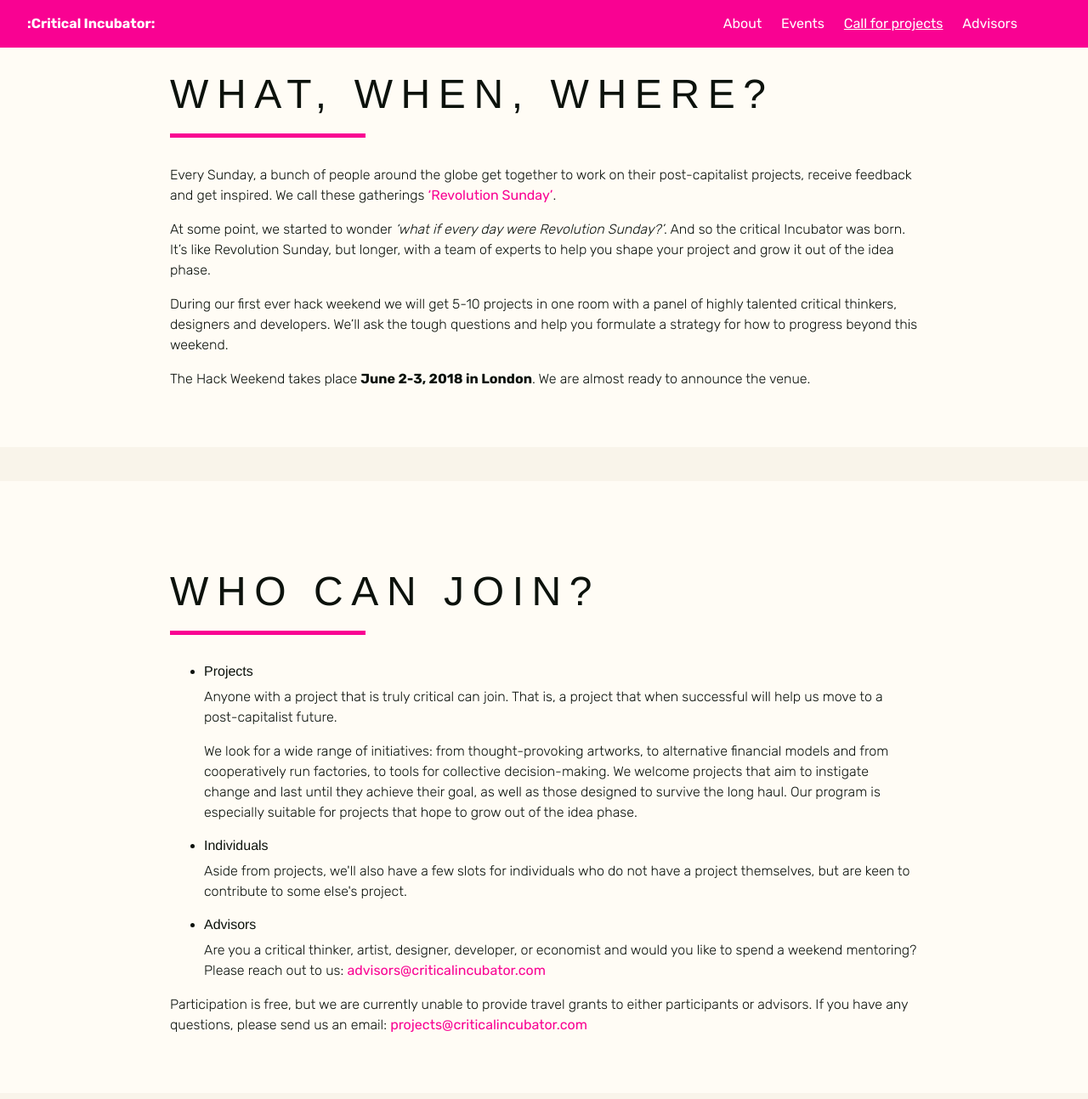
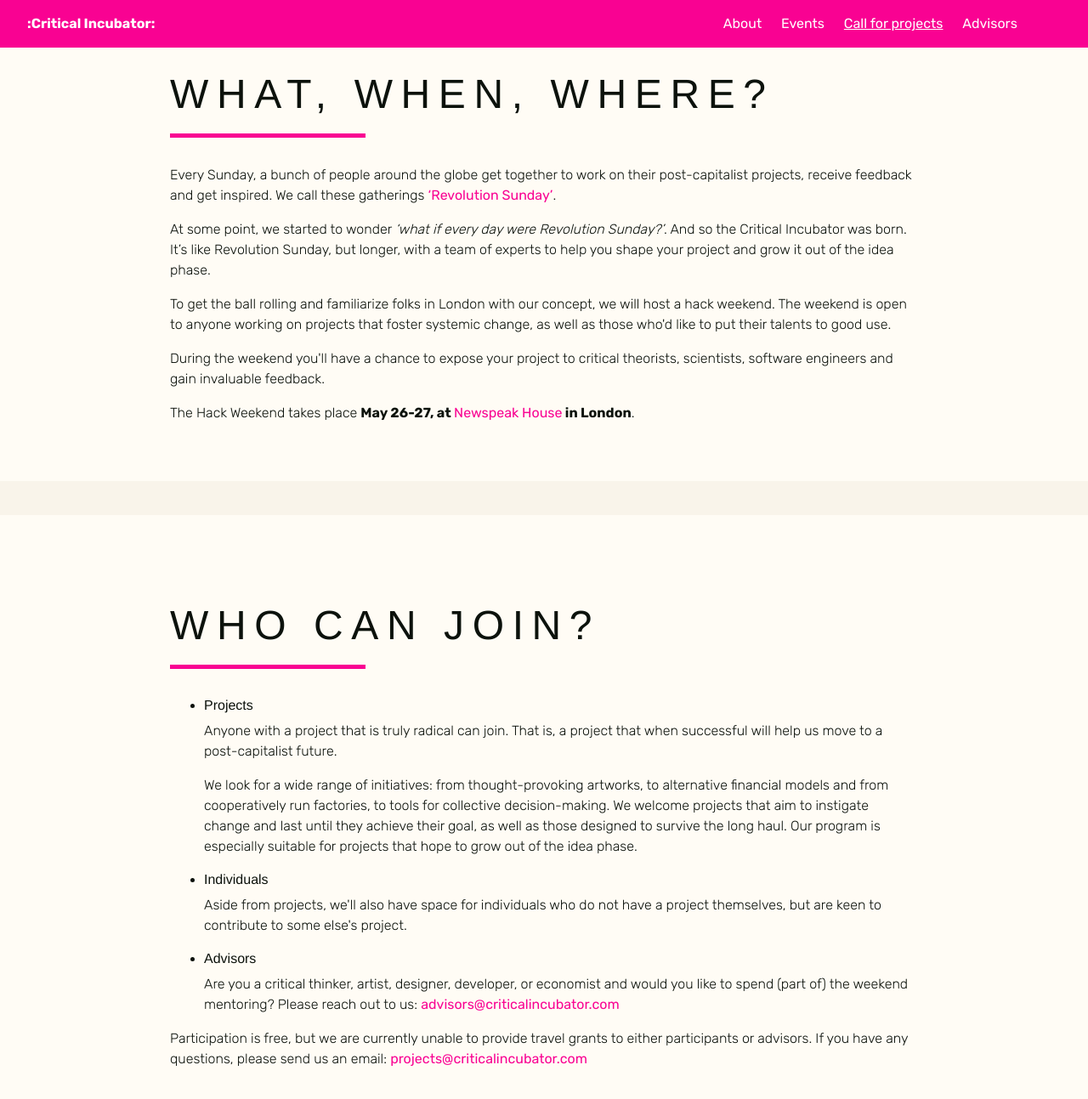
Before and after one commit to criticalincubator/criticalincubator.github.io, a Jekyll site: the page built from call-projects.html, in a window 1280 px wide and 1400 px high, scrolled down 567 px. Shown: the top 1293 px of the window at 85% size. Built offline with Jekyll 4.4.1, drawn with Linux system fonts in a browser that asks for light colours; nearby versions of some CDN libraries; some of the changed text lies outside the part shown.

```diff
--- a/_layouts/main.html
+++ b/_layouts/main.html
@@ -5,7 +5,7 @@ layout: default
   <div class="fixed top-0 right-0 px3 py2 nav-item">
     <span class="" style="padding-right:1.5vw;"><a href="/#about">About</a></span>
     <span class="" style="padding-right:1.5vw;"><a href="/#events">Events</a></span>
-    <span class="" style="padding-right:1.5vw;text-decoration: underline;"><a href="http://radicalincubator.com/call-projects">Call for projects</a></span>
+    <span class="" style="padding-right:1.5vw;text-decoration: underline;"><a href="http://www.criticalincubator.com/call-projects">Call for projects</a></span>
     <span class="" style="padding-right:1.5vw;"><a href="/#advisors">Advisors</a></span>
   </div>
 
--- a/call-projects.html
+++ b/call-projects.html
@@ -6,7 +6,7 @@ layout: main
     <header class="container px2 py4 first-elem intro-bt">
       <div class="clearfix mxn3">
        <div class="col-10 px0 py1 mx-auto">
-            <h1 class="h1 responsive-h1 caps name teal-dark py3" ><span>Hack Weekend, <br>June 2-3</span></h1>
+            <h1 class="h1 responsive-h1 caps name teal-dark py3" ><span>Hack Weekend, <br>May 26-27</span></h1>
             <div class="sm-col sm-col-9">
               <p class="teal-dark intro" style="font-size:1.5rem;font-weight:500;">Call for projects</p>
             </div>
@@ -23,8 +23,8 @@ layout: main
           <div class="col-10 mx-auto px3 py3">
             <h1 class="responsive-h1  caps mb2">What, When, Where?</h1>
             <hr class="haar-h"/>
-            <p class="">Every Sunday, a bunch of people around the globe get together to work on their post-capitalist projects, receive feedback and get inspired. We call these gatherings <a href="https://medium.com/@like_antennas_to_heaven/94256c40a15e">‘Revolution Sunday’</a>. </p><p>At some point, we started to wonder <span style="font-style:italic;">‘what if every day were Revolution Sunday?’</span>. And so the critical Incubator was born. It’s like Revolution Sunday, but longer, with a team of experts to help you shape your project and grow it out of the idea phase.</p><p>During our first ever hack weekend we will get 5-10 projects in one room with a panel of highly talented critical thinkers, designers and developers. We’ll ask the tough questions and help you formulate a strategy for how to progress beyond this weekend.</p>
-            <p class="">The Hack Weekend takes place <strong>June 2-3, 2018 in London</strong>. We are almost ready to announce the venue.</p>
+            <p class="">Every Sunday, a bunch of people around the globe get together to work on their post-capitalist projects, receive feedback and get inspired. We call these gatherings <a href="https://medium.com/@like_antennas_to_heaven/94256c40a15e">‘Revolution Sunday’</a>. </p><p>At some point, we started to wonder <span style="font-style:italic;">‘what if every day were Revolution Sunday?’</span>. And so the Critical Incubator was born. It’s like Revolution Sunday, but longer, with a team of experts to help you shape your project and grow it out of the idea phase.</p><p>To get the ball rolling and familiarize folks in London with our concept, we will host a hack weekend. The weekend is open to anyone working on projects that foster systemic change, as well as those who'd like to put their talents to good use.</p><p>During the weekend you'll have a chance to expose your project to critical theorists, scientists, software engineers and gain invaluable feedback.
+            <p class="">The Hack Weekend takes place <strong>May 26-27, at <a href="https://www.nwspk.com/">Newspeak House</a> in London</strong>.</p>
           </div>
         </div>
       </section>
@@ -40,13 +40,13 @@ layout: main
             <hr class="haar-h"/>
             <ul>
             <li><h4 class="responsive-h4">Projects</h4>
-              <p class="">Anyone with a project that is truly critical can join. That is, a project that when successful will help us move to a post-capitalist future.</p><p>We look for a wide range of initiatives: from thought-provoking artworks, to alternative financial models and from cooperatively run factories, to tools for collective decision-making. We welcome projects that aim to instigate change and last until they achieve their goal, as well as those designed to survive the long haul. Our program is especially suitable for projects that hope to grow out of the idea phase.</p>
+              <p class="">Anyone with a project that is truly radical can join. That is, a project that when successful will help us move to a post-capitalist future.</p><p>We look for a wide range of initiatives: from thought-provoking artworks, to alternative financial models and from cooperatively run factories, to tools for collective decision-making. We welcome projects that aim to instigate change and last until they achieve their goal, as well as those designed to survive the long haul. Our program is especially suitable for projects that hope to grow out of the idea phase.</p>
           </li>
            <li><h4 class="responsive-h4">Individuals</h4>
-            <p>Aside from projects, we'll also have a few slots for individuals who do not have a project themselves, but are keen to contribute to some else's project.</p>
+            <p>Aside from projects, we'll also have space for individuals who do not have a project themselves, but are keen to contribute to some else's project.</p>
           </li>
          <li><h4 class="responsive-h4">Advisors</h4>
-          <p>Are you a critical thinker, artist, designer, developer, or economist and would you like to spend a weekend mentoring? Please reach out to us: <a href="advisors@criticalincubator.com">advisors@criticalincubator.com</a></p></li>
+          <p>Are you a critical thinker, artist, designer, developer, or economist and would you like to spend (part of) the weekend mentoring? Please reach out to us: <a href="advisors@criticalincubator.com">advisors@criticalincubator.com</a></p></li>
         </ul>
         <p>Participation is free, but we are currently unable to provide travel grants to either participants or advisors. If you have any questions, please send us an email:  <a href="mailto:projects@criticalincubator.com">projects@criticalincubator.com</a></p>
           </div>
@@ -64,12 +64,11 @@ layout: main
             <hr class="haar-h"/>
             <ul><li>
               <h4 class="responsive-h4">Projects</h4>
-              <p class="">To get a good sense of you and your project we ask you to fill out <a href="">this questionnaire</a>. Don't worry though if you can't answer these questions (yet): part of the weekend will be dedicated to helping you figure this out. However, you should be able to show us why and how your project is truly revolutionary/critical.</p>
-              <p>The first deadline for applying is May 15th, for the remaining slots we have a second deadline on May 25th (see <a href="/#deadlines">deadlines</a>). Once we made sure your project is eligible, we select projects on first come first serve basis.</p>
+              <p class="">Please register yourself and/or your project by filling out <a href="">this questionnaire</a>. Don't worry though if you can't answer these questions (yet): part of the weekend will be dedicated to helping you figure this out.</p>
           </li>
           <li>
             <h4 class="responsive-h4">Individuals</h4>
-            <p>Individuals without projects who would like to help out can sign up by sending an email to: <a href="mailto:hello@criticalincubator.com">hello@criticalincubator.com</a>. We only have a few slots available, so don't wait too long!</p></li>
+            <p>Individuals without projects who would like to help out can sign up by sending an email to: <a href="mailto:hello@criticalincubator.com">hello@criticalincubator.com</a>.</p></li>
           </ul>
               <button> <a href="">Sign up</a></button>
             </li>
@@ -78,28 +77,7 @@ layout: main
       </section>
     </div>
   </div>
-  <hr class="haar-l"/>
-  <div class="bg-medium">
-    <div class="border" id="deadlines">
-      <section class="container px4 py0 elem-margin">
-        <div class="clearfix mxn2">
-          <div class="col-10 mx-auto px3 py3">
-            <h1 class="responsive-h1  caps mb2">Deadlines</h1>
-            <hr class="haar-h"/>
-            <ul>
-              <li>May 15th - Early bird application deadline</li>
-              <li>May 20th - Deadline review early birds</li>
-              <li>May 25th - Late owls deadline for applying</li>
-              <li>May June 1st - Deadline application individuals</li>
-              <li>May 20th - Late owls application deadline</li>
-              <li>June 2-3rd - Hack Weekend</li>
-            </ul>
-          </div>
-        </div>
-      </section>
-    </div>
-  </div>
-</div>
+
 
     <div class=" bottom-0 nav-bottom py2 px4">
       <div class="container">
```
Also changed, not shown: index.html (+4 -4 lines).
